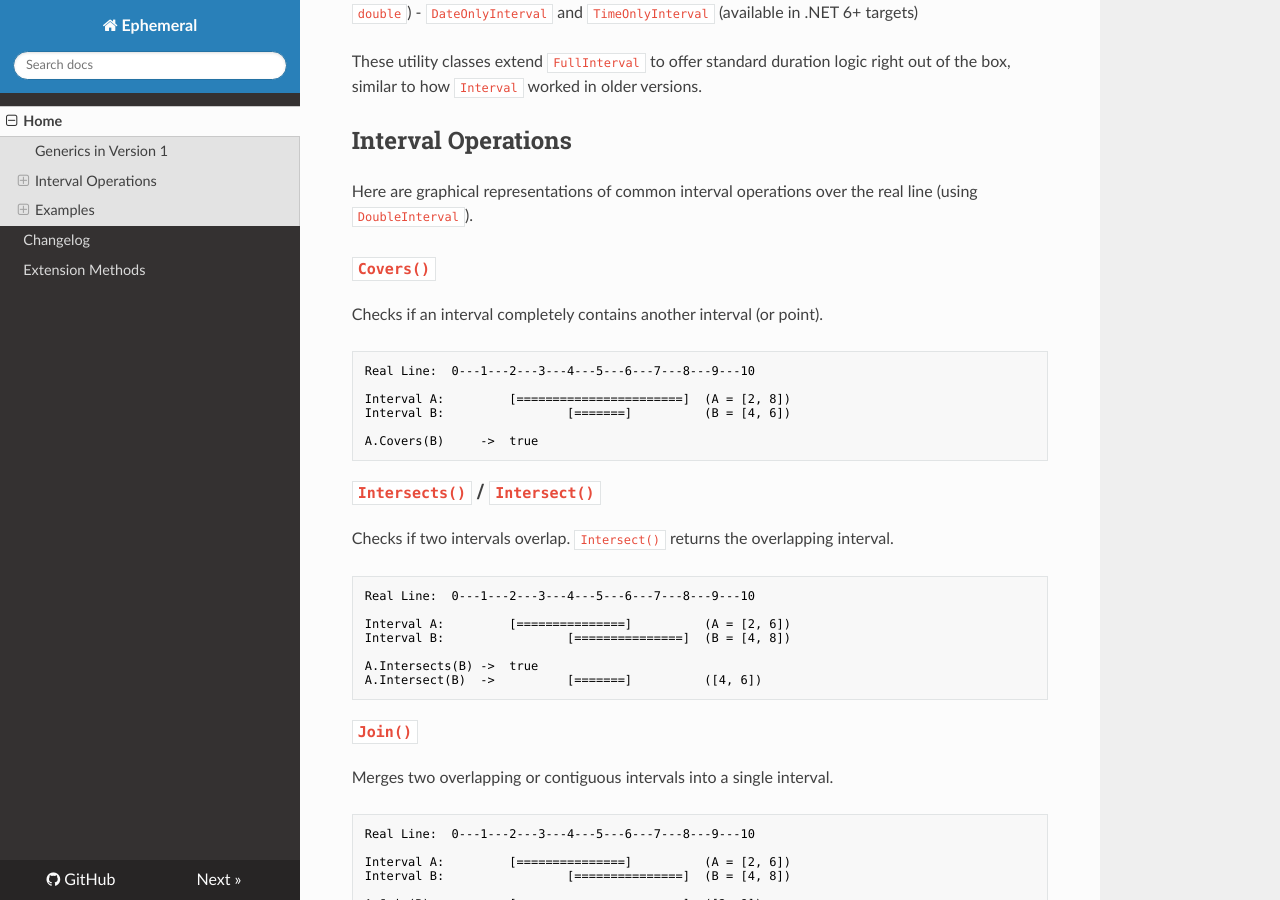
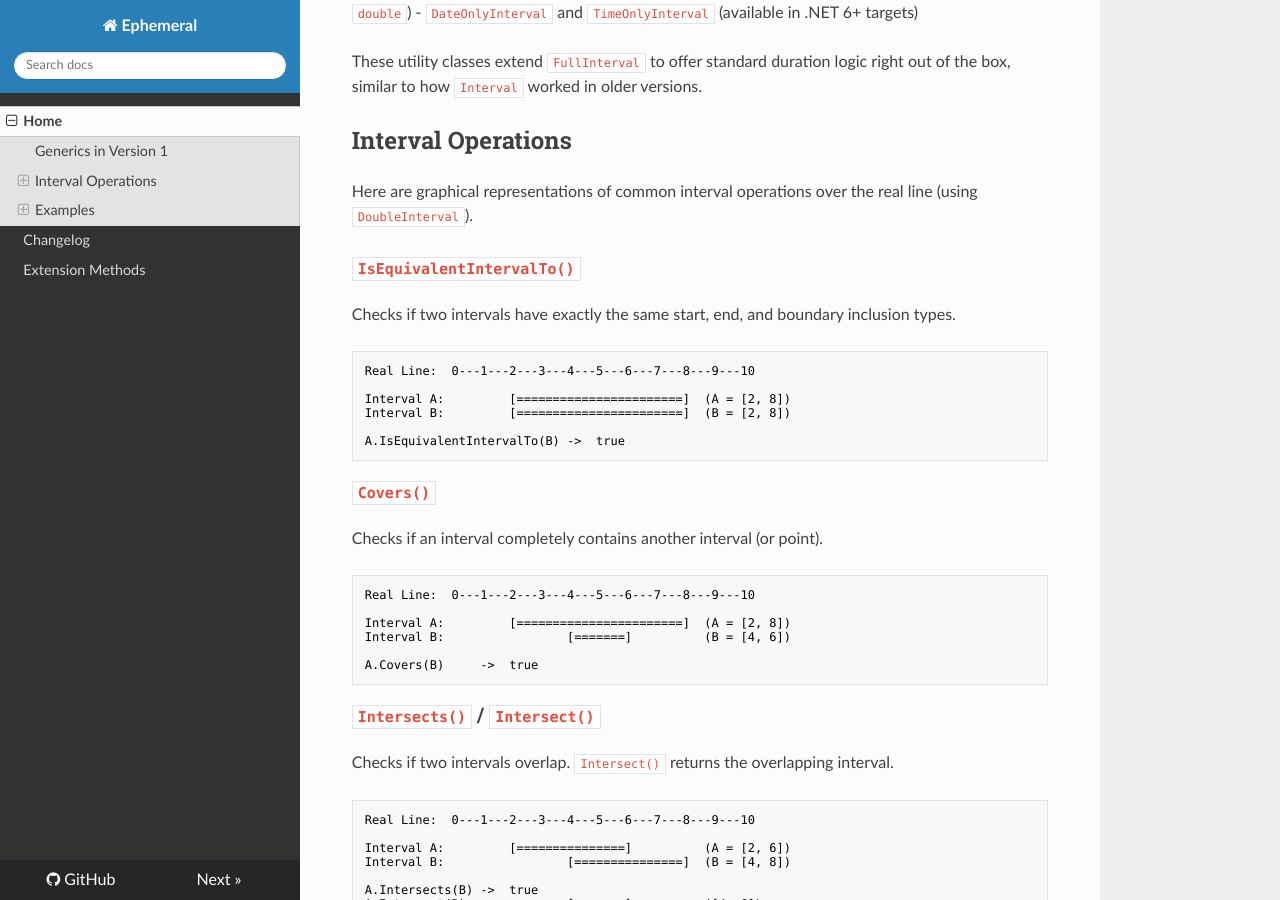
Before and after one commit to marsop/ephemeral, an MkDocs documentation site: the page built from docs/index.md, in a window 1280 px wide and 900 px high, scrolled down 1106 px. Built offline with MkDocs 1.6.1, drawn with Linux system fonts in a browser that asks for light colours; nearby versions of some CDN libraries.

Commit message:
docs: add IsEquivalentIntervalTo documentation to README and docs/index.md
Co-authored-by: google-labs-jules[bot] <161369871+google-labs-jules[bot]@users.noreply.github.com>

````diff
--- a/docs/index.md
+++ b/docs/index.md
@@ -33,6 +33,17 @@ These utility classes extend `FullInterval` to offer standard duration logic rig
 ## Interval Operations
 
 Here are graphical representations of common interval operations over the real line (using `DoubleInterval`).
+
+### `IsEquivalentIntervalTo()`
+Checks if two intervals have exactly the same start, end, and boundary inclusion types.
+```text
+Real Line:  0---1---2---3---4---5---6---7---8---9---10
+
+Interval A:         [=======================]  (A = [2, 8])
+Interval B:         [=======================]  (B = [2, 8])
+
+A.IsEquivalentIntervalTo(B) ->  true
+```
 
 ### `Covers()`
 Checks if an interval completely contains another interval (or point).
````
Also changed, not shown: README.md (+11 -0 lines).
